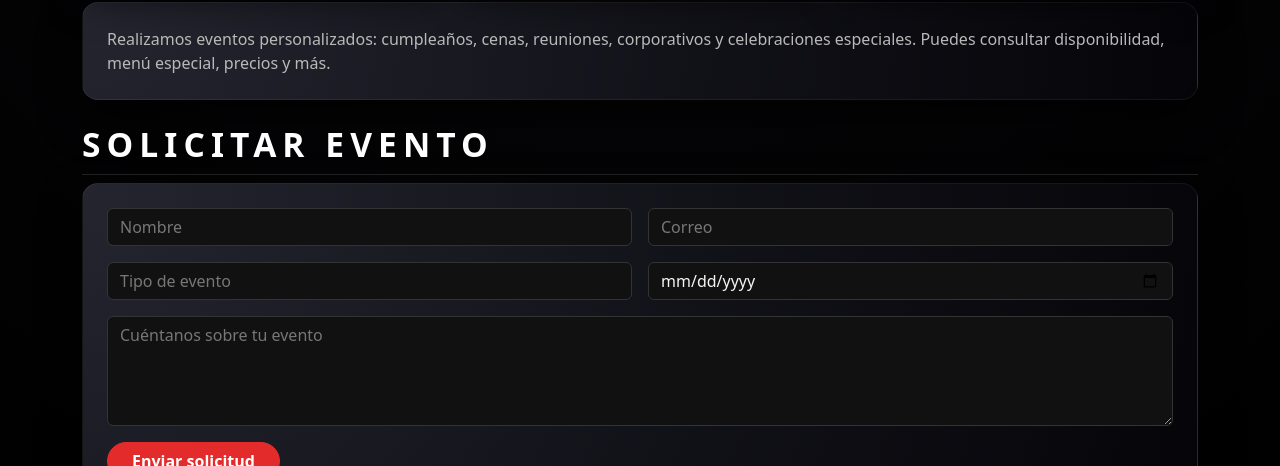
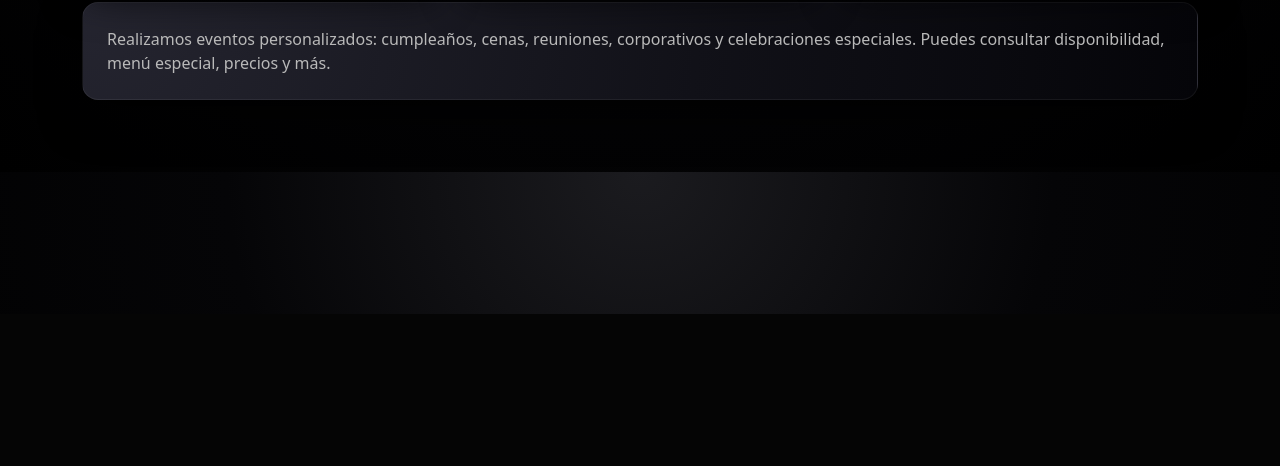
Before and after one commit to juancarlosm2003/PaginaWeb_LaOficina, a Next.js app: page /eventos in a window 1280 px wide. Shown: the part 486-952 px from the top of the page. After the commit the page ends 800 px from the top, so only its background shows below. Built offline with nearby package versions, Linux system fonts and the light colour scheme.

Commit message:
quitando la parte de solicitar evento

```diff
--- a/pages/eventos.tsx
+++ b/pages/eventos.tsx
@@ -1,6 +1,5 @@
 import Navbar from "./components/navbar";
 import Image from "next/image";
-import React, { useState } from "react";
 
 export default function Eventos() {
   const eventos = [
@@ -20,65 +19,6 @@ export default function Eventos() {
       imagen: "/evento3.jpg",
     },
   ];
-
-  // -------------------------
-  // ESTADO DEL FORMULARIO
-  // -------------------------
-  const [formData, setFormData] = useState({
-    nombre: "",
-    correo: "",
-    tipo: "",
-    fecha: "",
-    mensaje: "",
-  });
-
-  const [enviando, setEnviando] = useState(false);
-  const [mensajeOk, setMensajeOk] = useState<string | null>(null);
-  const [mensajeError, setMensajeError] = useState<string | null>(null);
-
-  const handleChange = (
-    e: React.ChangeEvent<HTMLInputElement | HTMLTextAreaElement>
-  ) => {
-    const { name, value } = e.target;
-    setFormData((prev) => ({ ...prev, [name]: value }));
-  };
-
-  // -------------------------
-  // ENVIAR FORMULARIO
-  // -------------------------
-  const handleSubmit = async (e: React.FormEvent<HTMLFormElement>) => {
-    e.preventDefault();
-    setEnviando(true);
-    setMensajeOk(null);
-    setMensajeError(null);
-
-    try {
-      const res = await fetch("/api/solicitar-evento", {
-        method: "POST",
-        headers: {
-          "Content-Type": "application/json",
-        },
-        body: JSON.stringify(formData),
-      });
-
-      const data = await res.json();
-
-      if (!res.ok) throw new Error(data.message);
-
-      setMensajeOk("Solicitud enviada correctamente 🎉");
-      setFormData({
-        nombre: "",
-        correo: "",
-        tipo: "",
-        fecha: "",
-        mensaje: "",
-      });
-    } catch (err: any) {
-      setMensajeError(err.message || "Ocurrió un error");
-    } finally {
-      setEnviando(false);
-    }
-  };
 
   return (
     <>
@@ -101,9 +41,7 @@ export default function Eventos() {
                 </div>
                 <div className="p-3">
                   <h5 className="fw-bold mb-1">{ev.titulo}</h5>
-                  <p className="text-light-emphasis mb-0">
-                    {ev.descripcion}
-                  </p>
+                  <p className="text-light-emphasis mb-0">{ev.descripcion}</p>
                 </div>
               </div>
             </div>
@@ -113,90 +51,10 @@ export default function Eventos() {
         <div className="card-dark p-4 rounded-4 mb-4">
           <p className="text-light-emphasis mb-0">
             Realizamos eventos personalizados: cumpleaños, cenas, reuniones,
-            corporativos y celebraciones especiales. Puedes consultar
-            disponibilidad, menú especial, precios y más.
+            corporativos y celebraciones especiales.
+            Puedes consultar disponibilidad, menú especial, precios y más.
           </p>
         </div>
-
-        <h2 className="section-title">Solicitar evento</h2>
-
-        {/* FORMULARIO FUNCIONAL */}
-        <form className="card-dark p-4 rounded-4" onSubmit={handleSubmit}>
-          <div className="row g-3 mb-3">
-            <div className="col-md-6">
-              <input
-                type="text"
-                name="nombre"
-                className="form-control form-control-dark"
-                placeholder="Nombre"
-                value={formData.nombre}
-                onChange={handleChange}
-                required
-              />
-            </div>
-
-            <div className="col-md-6">
-              <input
-                type="email"
-                name="correo"
-                className="form-control form-control-dark"
-                placeholder="Correo"
-                value={formData.correo}
-                onChange={handleChange}
-                required
-              />
-            </div>
-          </div>
-
-          <div className="row g-3 mb-3">
-            <div className="col-md-6">
-              <input
-                type="text"
-                name="tipo"
-                className="form-control form-control-dark"
-                placeholder="Tipo de evento"
-                value={formData.tipo}
-                onChange={handleChange}
-                required
-              />
-            </div>
-
-            <div className="col-md-6">
-              <input
-                type="date"
-                name="fecha"
-                className="form-control form-control-dark"
-                value={formData.fecha}
-                onChange={handleChange}
-                required
-              />
-            </div>
-          </div>
-
-          <div className="mb-3">
-            <textarea
-              name="mensaje"
-              rows={4}
-              className="form-control form-control-dark"
-              placeholder="Cuéntanos sobre tu evento"
-              value={formData.mensaje}
-              onChange={handleChange}
-            ></textarea>
-          </div>
-
-          <button
-            className="btn btn-primary-red px-4"
-            type="submit"
-            disabled={enviando}
-          >
-            {enviando ? "Enviando..." : "Enviar solicitud"}
-          </button>
-
-          {mensajeOk && <p className="text-success mt-3">{mensajeOk}</p>}
-          {mensajeError && (
-            <p className="text-danger mt-3">{mensajeError}</p>
-          )}
-        </form>
       </main>
     </>
   );
```
